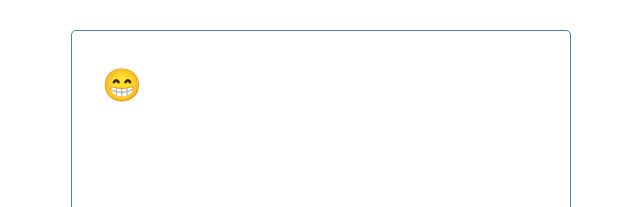
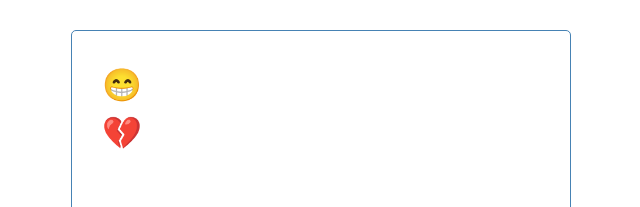
Before and after one commit to klanti117/ticketTracker, a React (Vite) app: page / in a window 1280 px wide. Shown: the top 207 px of the page, without its empty margins (319-959 px from the left). Built offline with nearby package versions, Linux system fonts and the light colour scheme.

Commit message:
added another toggle option

```diff
--- a/src/Toggle.tsx
+++ b/src/Toggle.tsx
@@ -2,12 +2,17 @@ import React, { useState } from 'react'
 
 const Toggle = () => {
   const [isHappy, setIsHappy] = useState(true)
-  const toggle = () => {
+  const [isBroken, setIsBroken] = useState(true)
+  const toggleHappy = () => {
     setIsHappy(!isHappy)
+  }
+  const toggleBroken = () => {
+    setIsBroken(!isBroken)
   }
   return (
     <div>
-        <h1 onClick={toggle}>{isHappy ? "😁" : "😭"}</h1>
+        <h1 onClick={toggleHappy}>{isHappy ? "😁" : "😭"}</h1>
+        <h1 onClick={toggleBroken}>{isBroken ? "💔" : "❤️‍🔥"}</h1>
     </div>
   )
 }
```
